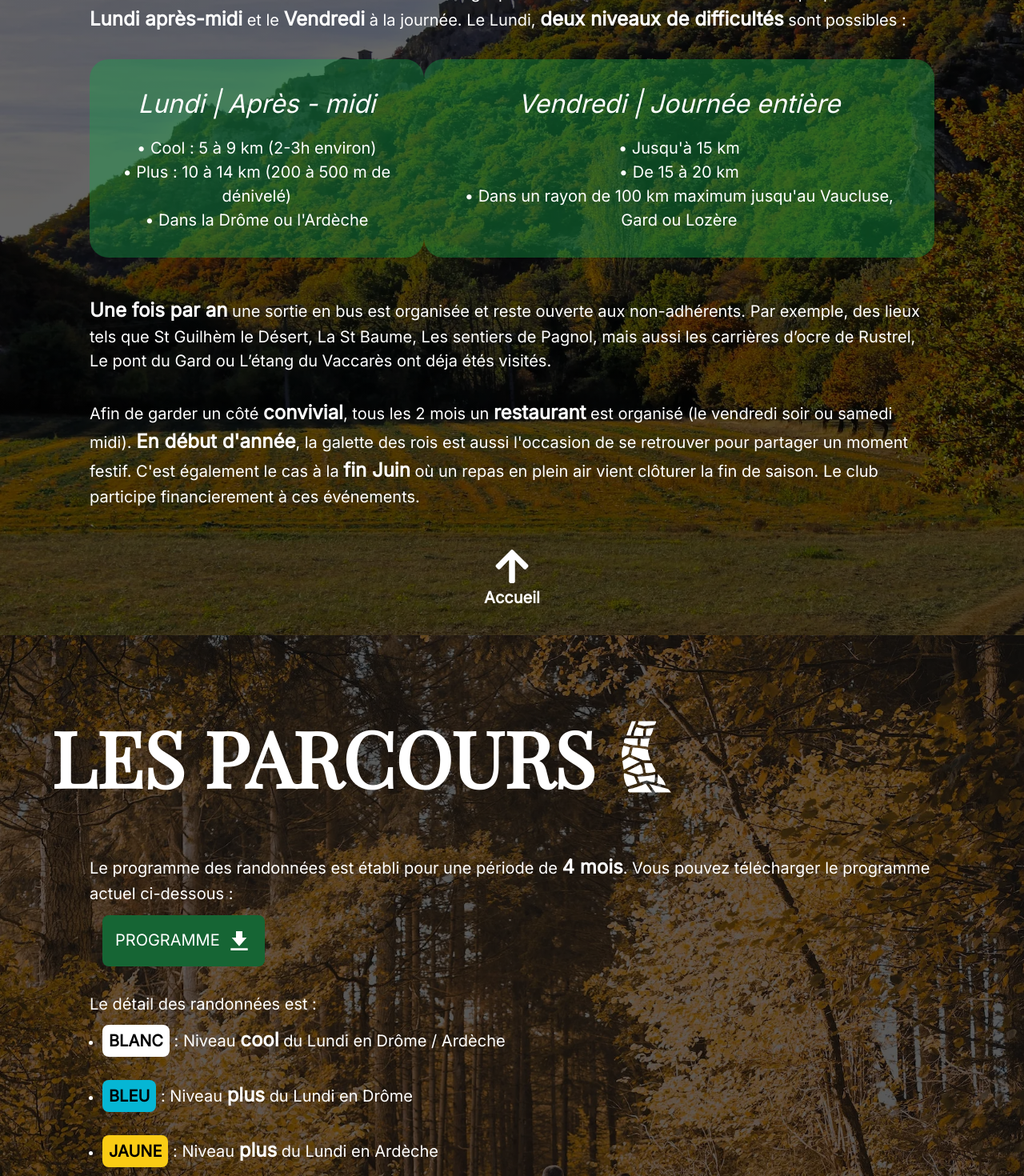
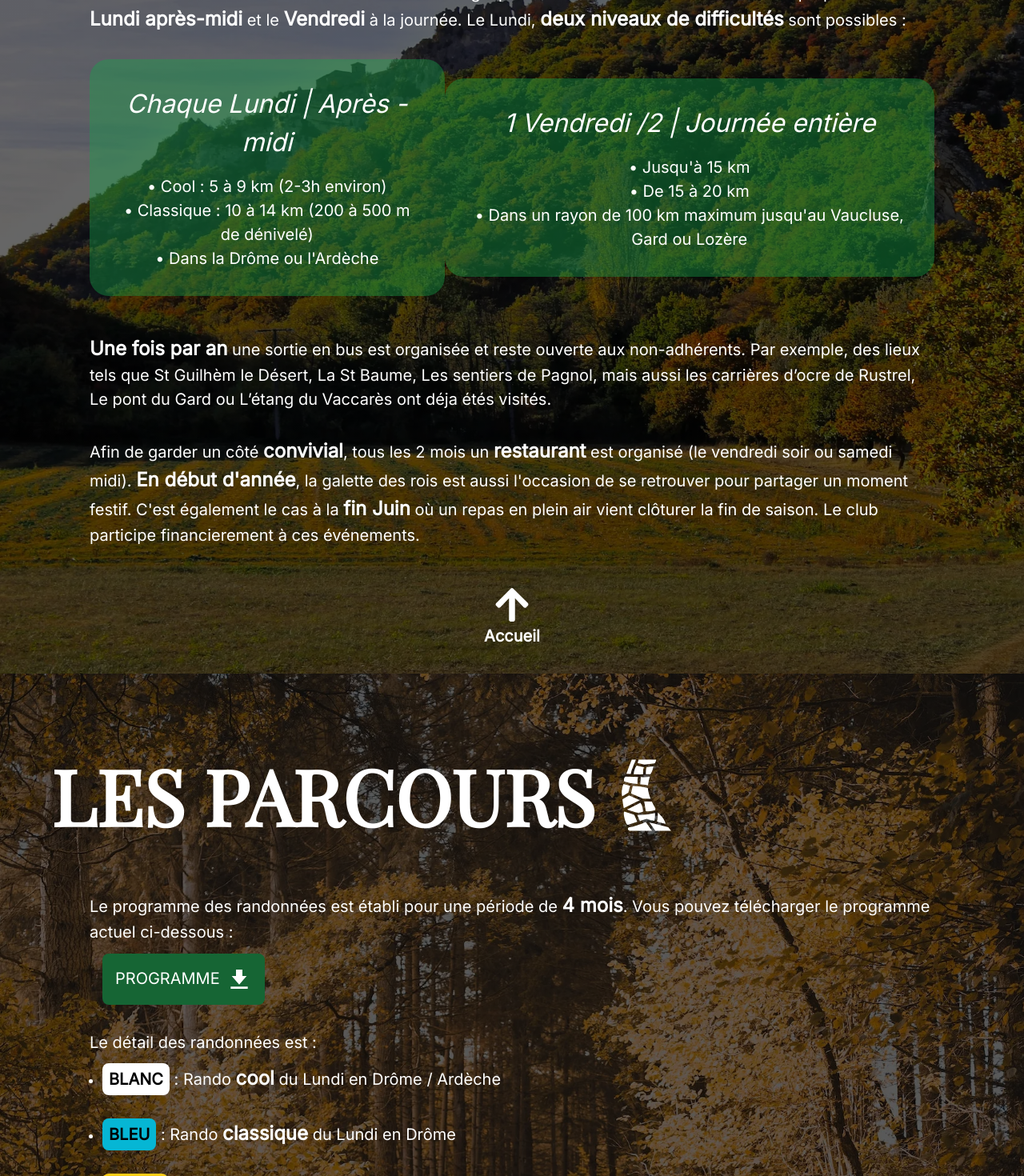
Before and after one commit to SebastienLaurentt/Galopins, a Vue app: page / in a window 1280 px wide. Shown: the part 1300-2770 px from the top of the page at 80% size. Built offline with nearby package versions, Linux system fonts and the light colour scheme.

Commit message:
update content in homen club and parcours

```diff
--- a/src/sections/Club.tsx
+++ b/src/sections/Club.tsx
@@ -32,15 +32,15 @@ function Club() {
                 <ul className='flex flex-col xl:flex-row xl:items-center gap-y-8 md:justify-around text-center mb-4 md:mb-12'>
                     <li>
                         <ParcoursCard
-                            day='Lundi | Après - midi'
+                            day='Chaque Lundi | Après - midi'
                             description1='&#x2022; Cool : 5 à 9 km (2-3h environ)'
-                            description2="&#x2022; Plus : 10 à 14 km (200 à 500 m de dénivelé)"
+                            description2="&#x2022; Classique : 10 à 14 km (200 à 500 m de dénivelé)"
                             description3="&#x2022; Dans la Drôme ou l'Ardèche"
                         />
                     </li>
                     <li>
                         <ParcoursCard
-                            day='Vendredi | Journée entière'
+                            day='1 Vendredi /2 | Journée entière'
                             description1="&#x2022; Jusqu'à 15 km"
                             description2="&#x2022; De 15 à 20 km"
                             description3="&#x2022; Dans un rayon de 100 km maximum jusqu'au Vaucluse, Gard ou Lozère"
--- a/src/sections/Home.tsx
+++ b/src/sections/Home.tsx
@@ -22,7 +22,7 @@ function Home() {
                 className='text-center md:text-center items-center md:p-12 xl:p-20'
             >
                 <h3 className='italic'>Bienvenue sur notre site internet ! </h3>
-                <p>Nous sommes un club de randonnée situé à Montélimar, dans la Drôme, ayant pour but la découverte de la <strong>nature</strong> et du <strong>patrimoine</strong> dans la <strong>bonne humeur</strong> et en toute <strong>convivialité</strong>. Les randonnées ont lieu du <strong>1er Septembre au 30 Juin</strong>, les <strong>Lundis après-midi</strong> en alternance dans la Drôme et l'Ardèche ainsi que les   <strong>Vendredis</strong>, à destination de la Drôme, l'Ardèche, le Gard, la Lozère ou encore le Vaucluse.  </p>
+                <p>Nous sommes un club de randonnée situé à Montélimar, dans la Drôme, ayant pour but la découverte de la <strong>nature</strong> et du <strong>patrimoine</strong> dans la <strong>bonne humeur</strong> et en toute <strong>convivialité</strong>. Les randonnées ont lieu du <strong>1er Septembre au 30 Juin</strong>, les <strong>Lundis après-midi</strong> en alternance dans la Drôme et l'Ardèche ainsi qu'un'   <strong>Vendredi</strong> sur deux, à destination de la Drôme, l'Ardèche, le Gard, la Lozère ou encore le Vaucluse.  </p>
                 <ul className='mt-4 flex md:flex-row md:justify-around '>
                         <li>
                             <ClubIcon iconDescription='Créé en Septembre 2004' >
--- a/src/sections/Parcours.tsx
+++ b/src/sections/Parcours.tsx
@@ -38,15 +38,15 @@ function Parcours() {
                     <p className='mb-3'> Le détail des randonnées est : </p>
                     <ul className='list-disc text-start leading-7 md:leading-9 md:ml-4'>
                         <li>
-                            <p className=''> <Tag classname='bg-white' tagName='BLANC'/> : Niveau <strong>cool</strong> du Lundi en Drôme / Ardèche
+                            <p className=''> <Tag classname='bg-white' tagName='BLANC'/> : Rando <strong>cool</strong> du Lundi en Drôme / Ardèche
                             </p>
                         </li>
                         <li>
-                            <p className=''> <Tag classname='bg-cyan-500' tagName='BLEU'/> : Niveau <strong>plus</strong> du Lundi en Drôme
+                            <p className=''> <Tag classname='bg-cyan-500' tagName='BLEU'/> : Rando <strong>classique</strong> du Lundi en Drôme
                             </p>
                         </li>
                         <li>
-                            <p className=''> <Tag classname='bg-yellow-400' tagName='JAUNE'/> : Niveau <strong>plus</strong> du Lundi en Ardèche
+                            <p className=''> <Tag classname='bg-yellow-400' tagName='JAUNE'/> : Rando <strong>classique</strong> du Lundi en Ardèche
                             </p>
                         </li>
                         <li>
```
